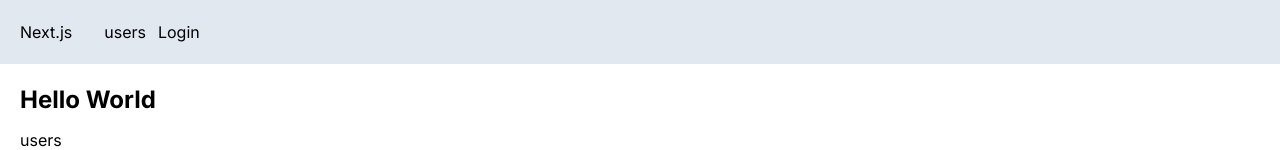
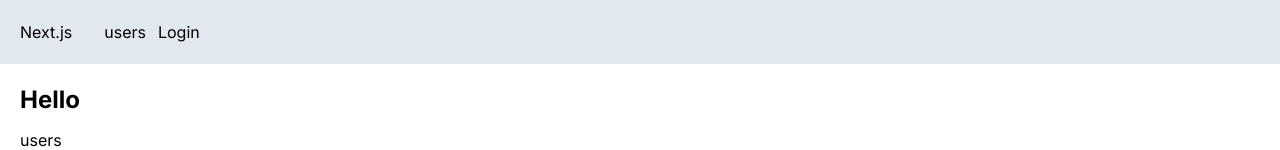
Before and after one commit to SifatNiloy/movie-server, a Next.js app: page / in a window 1280 px wide. Shown: the top 150 px of the page. Built offline with nearby package versions, Linux system fonts and the light colour scheme; no server answers.

Commit message:
private route added

```diff
--- a/app/Navbar.tsx
+++ b/app/Navbar.tsx
@@ -12,7 +12,7 @@ const Navbar = () => {
         <Link href="/" className='mr-5'>Next.js</Link>
         <Link href="/users" className='mr-5'>users</Link>
         {/* {status==='loading' && <div><h1>Loading...</h1></div>} */}
-        {status==='authenticated' && <div>{session.user?.name}</div>}
+        {status==='authenticated' && <div>{session.user?.name} <Link href="api/auth/signout" className='ml-3' >Sign Out</Link> </div>}
         {status==='unauthenticated' && <Link href="/api/auth/signin" className='mr-5'>Login</Link>}
     </div>
   )
--- a/app/api/auth/[...nextauth]/route.tsx
+++ b/app/api/auth/[...nextauth]/route.tsx
@@ -1,14 +1,17 @@
 
 import nextAuth from "next-auth";
 import  GoogleProvider from 'next-auth/providers/google';
-
-const handler= nextAuth({
+import { PrismaAdapter } from "@next-auth/prisma-adapter";
+import prisma from "@/prisma/client";
+export const authOptions= {
+    adapter: PrismaAdapter(prisma),
     providers:[
         GoogleProvider({
             clientId: process.env.GOOGLE_CLIENT_ID!,
             clientSecret: process.env.GOOGLE_CLIENT_SECRET!
         })
     ]
-});
+}
+const handler= nextAuth(authOptions);
 
 export {handler as GET, handler as POST}
--- a/app/page.tsx
+++ b/app/page.tsx
@@ -1,11 +1,14 @@
 import Image from 'next/image'
 import Link from 'next/link'
 import ProductCard from './components/ProductCard'
+import { getServerSession } from 'next-auth'
+import { authOptions } from './api/auth/[...nextauth]/route'
 
-export default function Home() {
+export default async function Home() {
+  const session = await getServerSession(authOptions)
   return (
     <main>
-      <h1>Hello World</h1>
+      <h1>Hello {session && <span>{session.user?.name }</span>}</h1>
       <Link href="/users">users</Link>
       <ProductCard/>
       </main>
--- a/package.json
+++ b/package.json
@@ -9,6 +9,7 @@
     "lint": "next lint"
   },
   "dependencies": {
+    "@next-auth/prisma-adapter": "^1.0.7",
     "@prisma/client": "^5.12.1",
     "@types/node": "20.12.5",
     "@types/react": "18.2.74",
```
Also changed, not shown: middleware.ts (added, +16 -0 lines), 1 other file (tests, documents, lock files or other folders).
